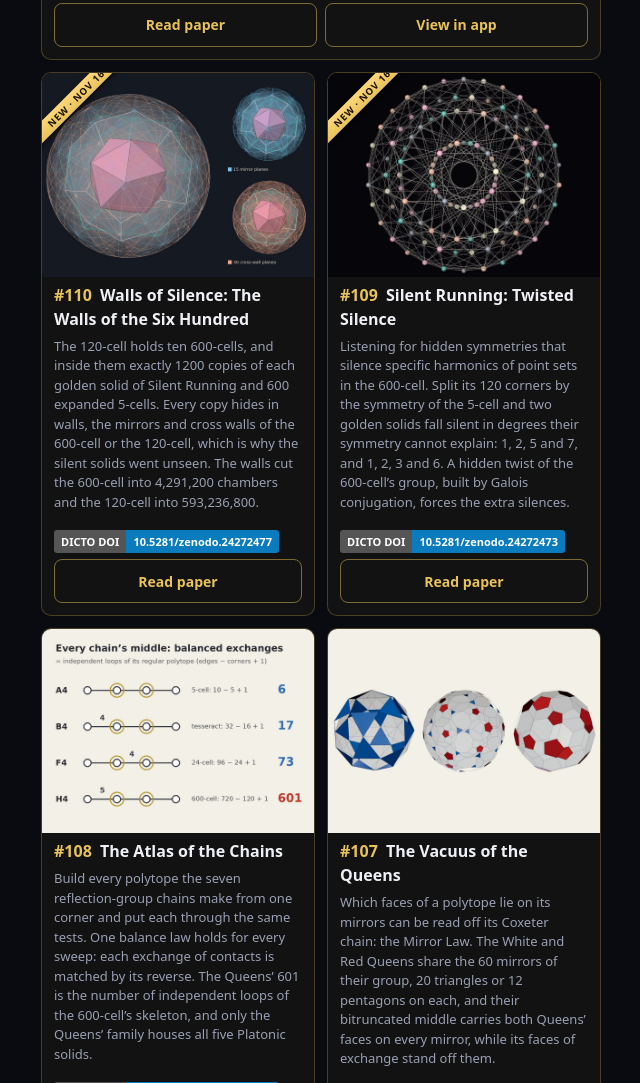
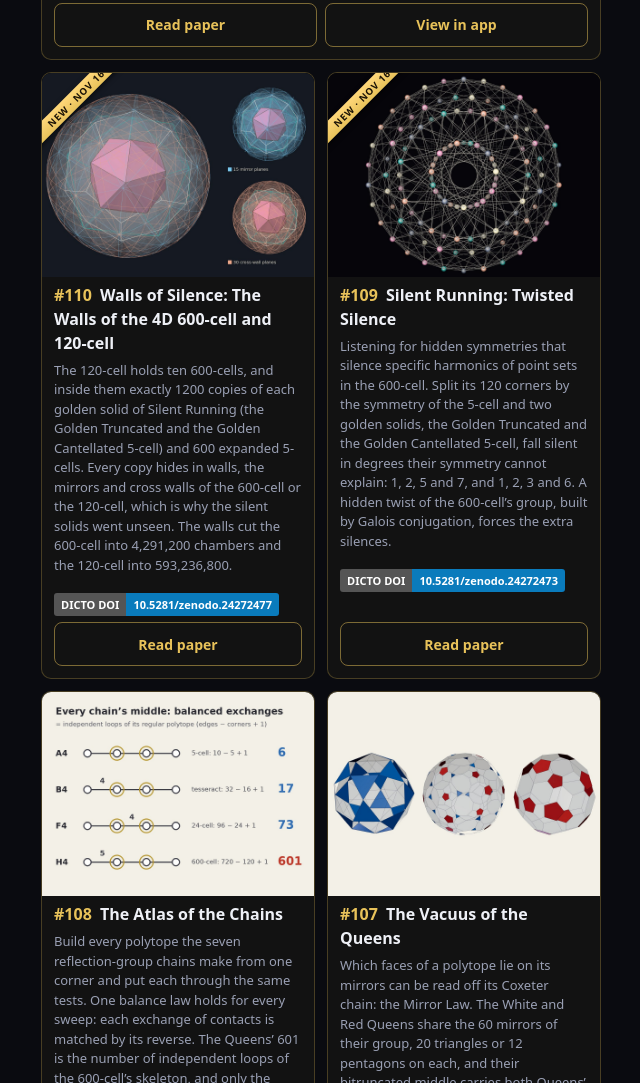
Before and after one commit to DICTOR-Master/dictospheres, a plain HTML site: page index.html in a window 1280 px wide. Shown: the part 4993-6076 px from the top of the page, without its empty margins (319-959 px from the left). Drawn offline with Linux system fonts and the light colour scheme; a script that the page names is missing.

Commit message:
Papers: #110 subtitle 'The Walls of the 4D 600-cell and 120-cell' (v2); Golden Truncated / Cantellated 5-cell names on #109 and #110 cards
Co-Authored-By: Claude Opus 5.5 <noreply@anthropic.com>

```diff
--- a/index.html
+++ b/index.html
@@ -333,8 +333,8 @@
     <p class="disc-note">Short papers by DICTO, with the checks behind every claim.</p>
     <div class="papers">
       <div class="paper feature" data-rel="2026-11-10"><img src="papers/scutoid-tissues-wide.jpg?v=1" alt="A slice through the bitruncated 600-cell: its surface tiled by ivory truncated icosahedra and blue truncated tetrahedra, two cells in rose letting go of each other and two in green meeting: a scutoid swap" loading="eager" width="1920" height="1080"><span class="t"><span class="num">#104</span> Scutoid Tissues in Four Dimensions</span><span class="s">Slice a four-dimensional solid and its cells cross the slice as polygons that trade neighbours, like the scutoids of living tissue. For every simple 4D solid the number of these exchanges is fixed in advance by its h-vector; between the White and Red Queens they balance exactly, 601 each way; and the Swap Rule of close packing is solved below its old limit.</span><span class="pdoi"><a class="doi-badge" href="https://doi.org/10.5281/zenodo.24111864" title="DICTO DOI, always the newest version"><span>DICTO DOI</span><span>10.5281/zenodo.24111864</span></a></span><span class="btns"><a class="btn" href="https://doi.org/10.5281/zenodo.24111864">Read paper</a><a class="btn" href="https://kaleidohedra.dictospheres.com/?open=bitrunc:swap">View in app</a></span></div>
-      <div class="paper" data-rel="2026-11-16"><img src="papers/walls-of-silence.jpg?v=1" alt="The shadow of the 600-cell seen corner first: a pink icosahedron inside see-through shells, crossed by the traces of its 15 mirrors in sky blue and its 30 cross walls in apricot" loading="lazy" width="1200" height="900"><span class="t"><span class="num">#110</span> Walls of Silence: The Walls of the Six Hundred</span><span class="s">The 120-cell holds ten 600-cells, and inside them exactly 1200 copies of each golden solid of Silent Running and 600 expanded 5-cells. Every copy hides in walls, the mirrors and cross walls of the 600-cell or the 120-cell, which is why the silent solids went unseen. The walls cut the 600-cell into 4,291,200 chambers and the 120-cell into 593,236,800.</span><span class="pdoi"><a class="doi-badge" href="https://doi.org/10.5281/zenodo.24272477" title="DICTO DOI, always the newest version"><span>DICTO DOI</span><span>10.5281/zenodo.24272477</span></a></span><span class="btns"><a class="btn" href="https://doi.org/10.5281/zenodo.24272477">Read paper</a></span></div>
-      <div class="paper" data-rel="2026-11-16"><img src="papers/silent-running.jpg?v=1" alt="The 120 corners of the 600-cell in its 30-fold view, coloured by five families: two of 20 golden corners, their mirror images, and the 20 roots of the 5-cell group" loading="lazy" width="1200" height="900"><span class="t"><span class="num">#109</span> Silent Running: Twisted Silence</span><span class="s">Listening for hidden symmetries that silence specific harmonics of point sets in the 600-cell. Split its 120 corners by the symmetry of the 5-cell and two golden solids fall silent in degrees their symmetry cannot explain: 1, 2, 5 and 7, and 1, 2, 3 and 6. A hidden twist of the 600-cell&#8217;s group, built by Galois conjugation, forces the extra silences.</span><span class="pdoi"><a class="doi-badge" href="https://doi.org/10.5281/zenodo.24272473" title="DICTO DOI, always the newest version"><span>DICTO DOI</span><span>10.5281/zenodo.24272473</span></a></span><span class="btns"><a class="btn" href="https://doi.org/10.5281/zenodo.24272473">Read paper</a></span></div>
+      <div class="paper" data-rel="2026-11-16"><img src="papers/walls-of-silence.jpg?v=1" alt="The shadow of the 600-cell seen corner first: a pink icosahedron inside see-through shells, crossed by the traces of its 15 mirrors in sky blue and its 30 cross walls in apricot" loading="lazy" width="1200" height="900"><span class="t"><span class="num">#110</span> Walls of Silence: The Walls of the 4D 600-cell and 120-cell</span><span class="s">The 120-cell holds ten 600-cells, and inside them exactly 1200 copies of each golden solid of Silent Running (the Golden Truncated and the Golden Cantellated 5-cell) and 600 expanded 5-cells. Every copy hides in walls, the mirrors and cross walls of the 600-cell or the 120-cell, which is why the silent solids went unseen. The walls cut the 600-cell into 4,291,200 chambers and the 120-cell into 593,236,800.</span><span class="pdoi"><a class="doi-badge" href="https://doi.org/10.5281/zenodo.24272477" title="DICTO DOI, always the newest version"><span>DICTO DOI</span><span>10.5281/zenodo.24272477</span></a></span><span class="btns"><a class="btn" href="https://doi.org/10.5281/zenodo.24272477">Read paper</a></span></div>
+      <div class="paper" data-rel="2026-11-16"><img src="papers/silent-running.jpg?v=1" alt="The 120 corners of the 600-cell in its 30-fold view, coloured by five families: two of 20 golden corners, their mirror images, and the 20 roots of the 5-cell group" loading="lazy" width="1200" height="900"><span class="t"><span class="num">#109</span> Silent Running: Twisted Silence</span><span class="s">Listening for hidden symmetries that silence specific harmonics of point sets in the 600-cell. Split its 120 corners by the symmetry of the 5-cell and two golden solids, the Golden Truncated and the Golden Cantellated 5-cell, fall silent in degrees their symmetry cannot explain: 1, 2, 5 and 7, and 1, 2, 3 and 6. A hidden twist of the 600-cell&#8217;s group, built by Galois conjugation, forces the extra silences.</span><span class="pdoi"><a class="doi-badge" href="https://doi.org/10.5281/zenodo.24272473" title="DICTO DOI, always the newest version"><span>DICTO DOI</span><span>10.5281/zenodo.24272473</span></a></span><span class="btns"><a class="btn" href="https://doi.org/10.5281/zenodo.24272473">Read paper</a></span></div>
       <div class="paper" data-rel="2026-11-11"><img src="papers/atlas-of-the-chains.jpg?v=1" alt="Four Coxeter chains, A4, B4, F4 and H4, each with its two middle nodes ringed, beside the numbers 6, 17, 73 and 601" loading="lazy" width="1200" height="900"><span class="t"><span class="num">#108</span> The Atlas of the Chains</span><span class="s">Build every polytope the seven reflection-group chains make from one corner and put each through the same tests. One balance law holds for every sweep: each exchange of contacts is matched by its reverse. The Queens&#8217; 601 is the number of independent loops of the 600-cell&#8217;s skeleton, and only the Queens&#8217; family houses all five Platonic solids.</span><span class="pdoi"><a class="doi-badge" href="https://doi.org/10.5281/zenodo.24126802" title="DICTO DOI, always the newest version"><span>DICTO DOI</span><span>10.5281/zenodo.24126802</span></a></span><span class="btns"><a class="btn" href="https://doi.org/10.5281/zenodo.24126802">Read paper</a></span></div>
       <div class="paper" data-rel="2026-11-11"><img src="papers/vacuus-of-the-queens.jpg?v=1" alt="Three cut-open slices in grey glass: the 600-cell with blue triangles, the bitruncated 600-cell with blue triangles and red pentagons, the 120-cell with red pentagons" loading="lazy" width="1200" height="900"><span class="t"><span class="num">#107</span> The Vacuus of the Queens</span><span class="s">Which faces of a polytope lie on its mirrors can be read off its Coxeter chain: the Mirror Law. The White and Red Queens share the 60 mirrors of their group, 20 triangles or 12 pentagons on each, and their bitruncated middle carries both Queens&#8217; faces on every mirror, while its faces of exchange stand off them.</span><span class="pdoi"><a class="doi-badge" href="https://doi.org/10.5281/zenodo.24126800" title="DICTO DOI, always the newest version"><span>DICTO DOI</span><span>10.5281/zenodo.24126800</span></a></span><span class="btns"><a class="btn" href="https://doi.org/10.5281/zenodo.24126800">Read paper</a><a class="btn" href="https://kaleidohedra.dictospheres.com/?open=bitrunc:sectors">View in app</a></span></div>
       <div class="paper" data-rel="2026-11-11"><img src="papers/one-world-platonic.jpg?v=1" alt="A block of the one world: dodecahedra, icosahedra, cubes, tetrahedra and octahedra, each in its own colour, sitting in glass cells on one cubic grid" loading="lazy" width="1200" height="900"><span class="t"><span class="num">#106</span> One World for the Platonic Solids</span><span class="s">Give each Platonic solid its own size and something simple appears: every one of the five, and the cuboctahedron, fits inside a skin that makes it exactly a dodecahedron, and the rhombic dodecahedron is a cube with six pyramids. So every mix of these seven solids, all 127, fills space on one cubic grid, built almost entirely from cubes and Euclid&#8217;s roofs.</span><span class="pdoi"><a class="doi-badge" href="https://doi.org/10.5281/zenodo.24126400" title="DICTO DOI, always the newest version"><span>DICTO DOI</span><span>10.5281/zenodo.24126400</span></a></span><span class="btns"><a class="btn" href="https://doi.org/10.5281/zenodo.24126400">Read paper</a><a class="btn" href="https://kaleidohedra.dictospheres.com/?open=platonicMix:DICTO">View in app</a></span></div>
```
